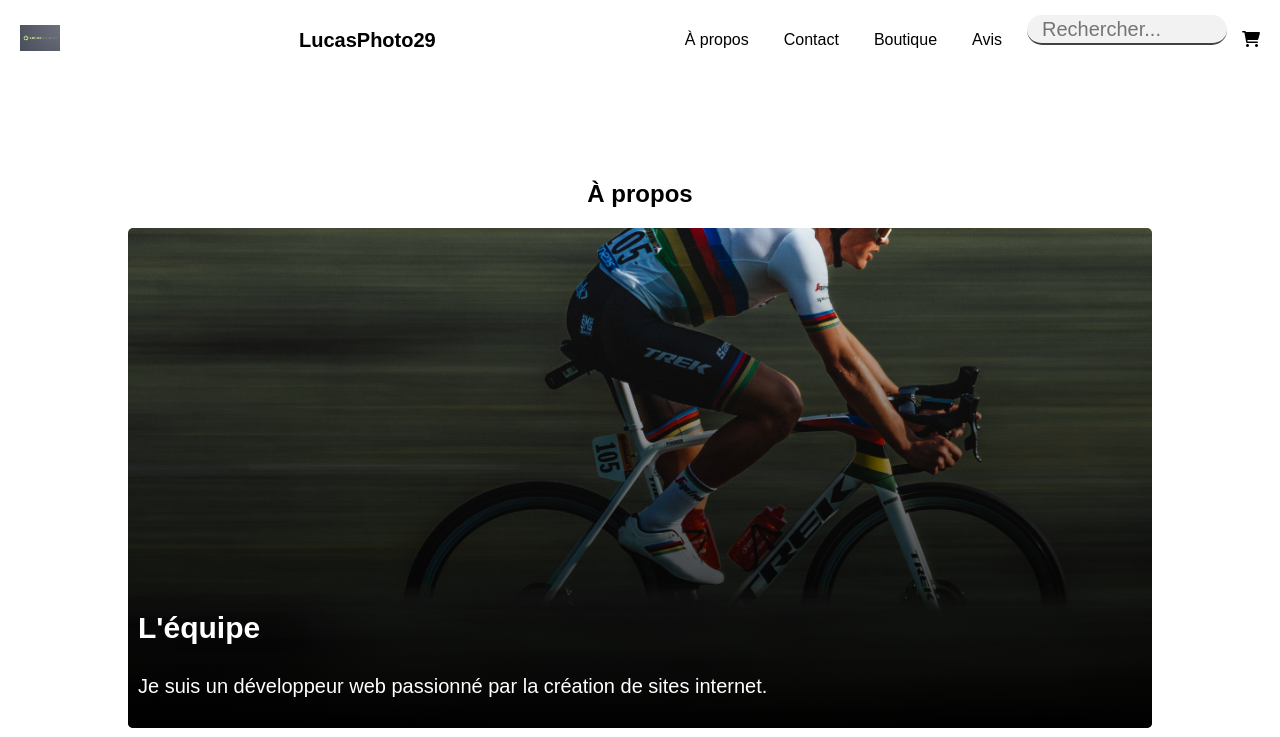
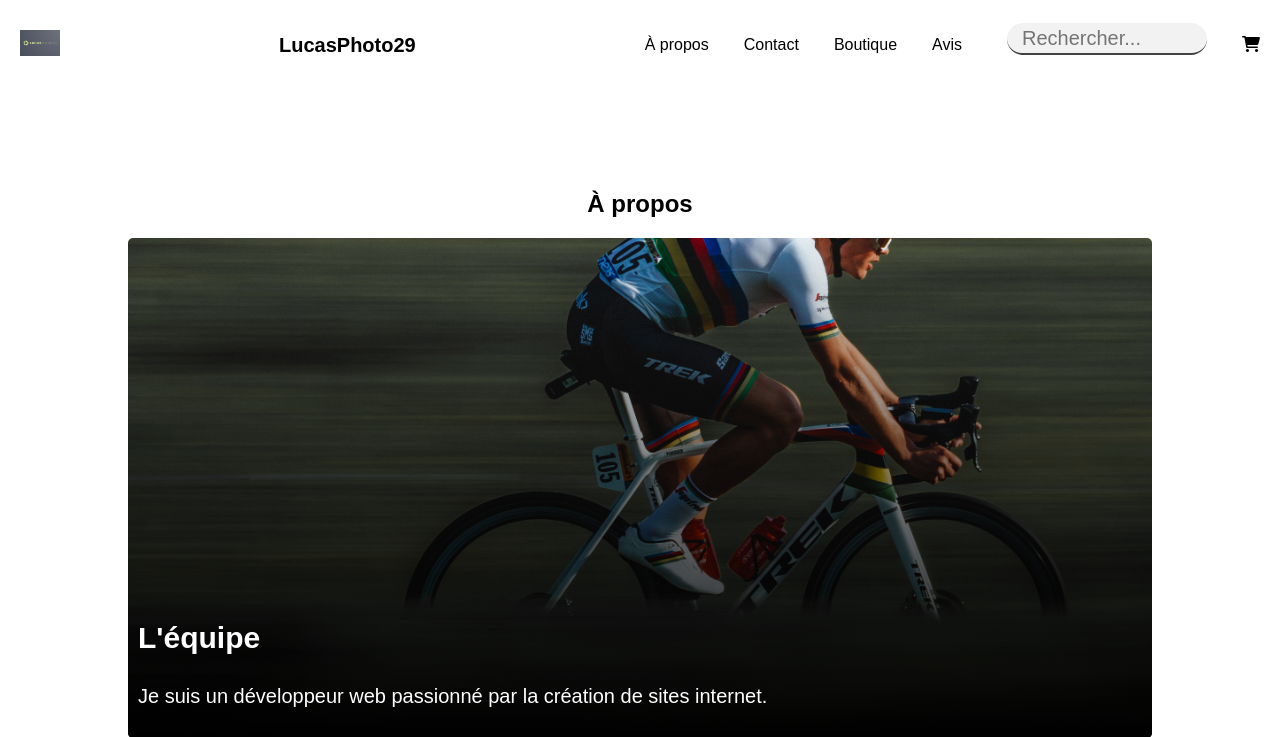
Before and after one commit to MathisV0512/Test, a Flask app: page /about in a window 1280 px wide. Shown: the top 737 px of the page. Run offline with Flask 3, Linux system fonts and the light colour scheme.

Commit message:
Update style.css

```diff
--- a/static/css/style.css
+++ b/static/css/style.css
@@ -51,9 +51,10 @@
 }
 
 nav .onglets input {
+    margin: 8px 20px;
     height: 30px;
-    font-size: 14px;
-    padding: 5px 15px;
+    font-size: 10px;
+    padding: 15px;
     border-radius: 20px;
     border: none;
     outline: none;
```
